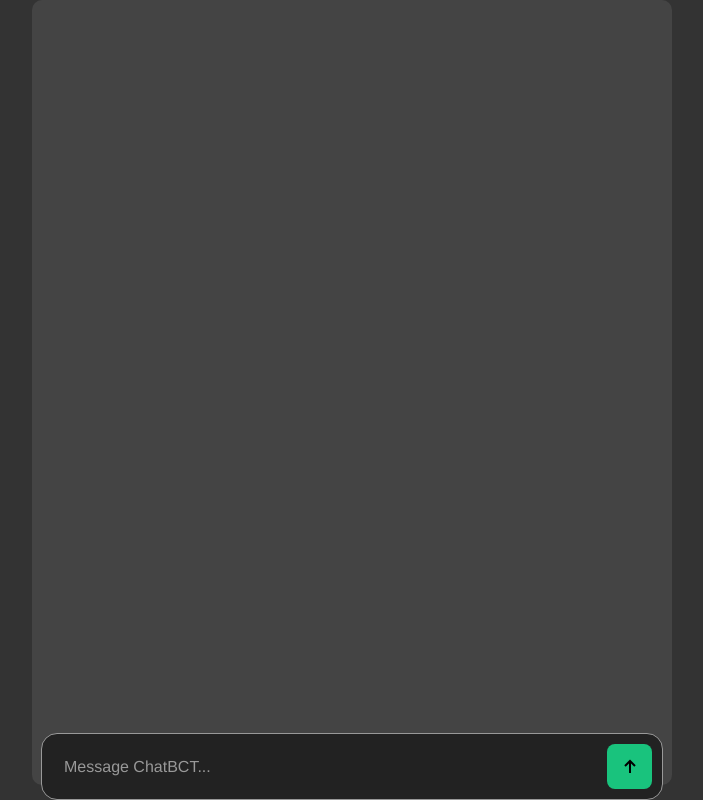
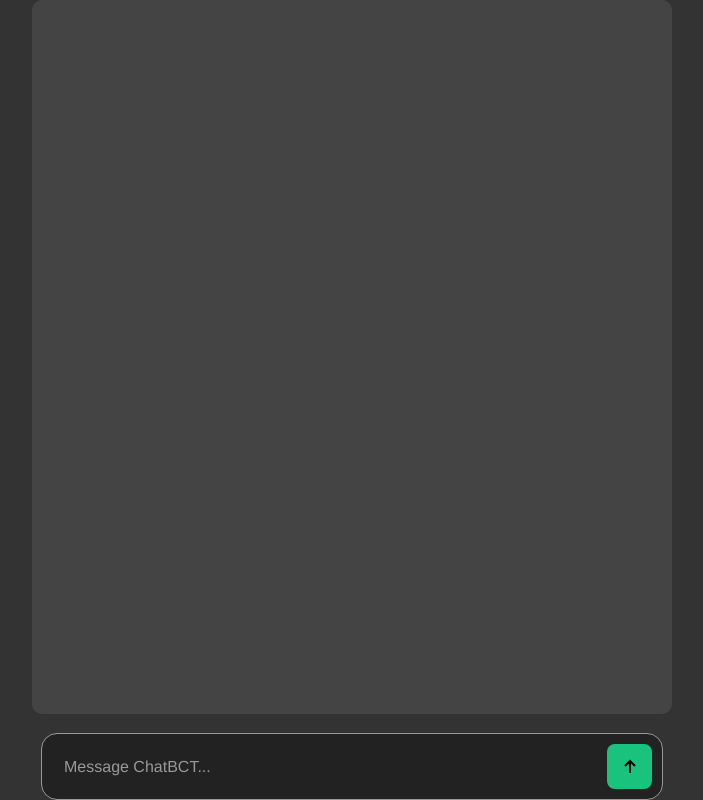
Before and after one commit to bid1198/ChatBCT, a plain HTML site: page index.html in a window 1280 px wide. Shown: the whole page, without its empty margins (288-991 px from the left). Drawn offline with Linux system fonts and the light colour scheme.

Commit message:
Update index.html

```diff
--- a/index.html
+++ b/index.html
@@ -29,7 +29,7 @@
             background: #444;
             border-radius: 10px;
             height: calc(150vh - 150px);
-            margin-bottom: 15px;
+            margin-bottom: 86px;
         }
         #h {
             font-size: 14px;
```
